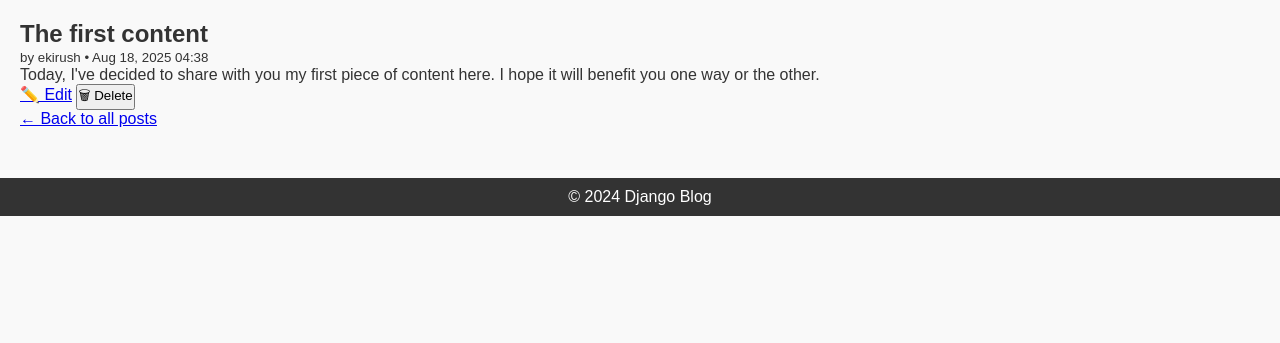
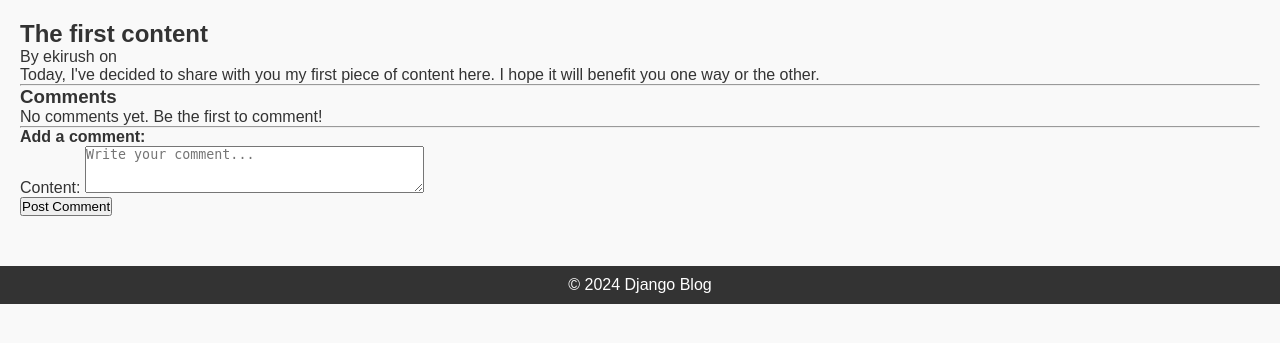
Before and after one commit to ekirush/Alx_DjangoLearnLab, a Django app: page /post/1/ in a window 1280 px wide. Shown: the part 41-384 px from the top of the page. Run offline with Django 5.2, Linux system fonts and the light colour scheme; a user stored in the database is signed in; data comes from the database, SQL or seed files in the repository; both versions use the stored data as it was after the commit.

Commit message:
Adding Comment Functionality to Blog Posts

```diff
--- a/django_blog/blog/forms.py
+++ b/django_blog/blog/forms.py
@@ -1,7 +1,7 @@
 from django import forms
 from django.contrib.auth.models import User
 from django.contrib.auth.forms import UserCreationForm
-from .models import Profile, Post
+from .models import Profile, Post, Comment
 
 class UserRegisterForm(UserCreationForm):
     email = forms.EmailField(required=True)
@@ -34,3 +34,13 @@ class PostForm(forms.ModelForm):
             'title': forms.TextInput(attrs={'placeholder': 'Post title'}),
             'content': forms.Textarea(attrs={'rows': 8, 'placeholder': 'Write your post...'}),
         }
+
+
+# Comment Forms
+class CommentForm(forms.ModelForm):
+    class Meta:
+        model = Comment
+        fields = ['content']
+        widgets = {
+            'content': forms.Textarea(attrs={'rows': 3, 'placeholder': 'Write your comment...'}),
+        }
--- a/django_blog/blog/models.py
+++ b/django_blog/blog/models.py
@@ -2,6 +2,7 @@ from django.db import models
 from django.contrib.auth.models import User
 from django.db.models.signals import post_save
 from django.dispatch import receiver
+from django.urls import reverse
 
 class Post(models.Model):
     title = models.CharField(max_length=200)
@@ -29,3 +30,18 @@ def create_or_update_user_profile(sender, instance, created, **kwargs):
         Profile.objects.create(user=instance)
     else:
         instance.profile.save()
+
+# Comment model
+class Comment(models.Model):
+    post = models.ForeignKey(Post, on_delete=models.CASCADE, related_name="comments")
+    author = models.ForeignKey(User, on_delete=models.CASCADE)
+    content = models.TextField()
+    created_at = models.DateTimeField(auto_now_add=True)
+    updated_at = models.DateField(auto_now=True)
+
+    def __str__(self):
+        return f'Comment by {self.author.username} on ({self.post.title})'
+
+    def get_absolute_url(self):
+        # Redirect to the post detail page after editing a comment
+        return reverse('post-detail', kwargs={'pk': self.post.pk})
--- a/django_blog/blog/templates/blog/post_detail.html
+++ b/django_blog/blog/templates/blog/post_detail.html
@@ -1,23 +1,58 @@
 {% extends "blog/base.html" %}
+{% load static %}
+
 {% block title %}{{ post.title }}{% endblock %}
+
 {% block content %}
-<article class="post">
-  <h1>{{ post.title }}</h1>
-  <small>by {{ post.author.username }} • {{ post.published_date|date:"M d, Y H:i" }}</small>
-  <div class="post-body">
-    <p>{{ post.content|linebreaks }}</p>
-  </div>
+<article class="post-detail">
+    <h2>{{ post.title }}</h2>
+    <p>By {{ post.author.username }} on {{ post.created_at|date:"Y-m-d H:i" }}</p>
+    <div class="post-content">
+        {{ post.content }}
+    </div>
+</article>
 
-  {% if user.is_authenticated and user == post.author %}
-    <div class="actions">
-      <a class="btn" href="{% url 'post-update' post.pk %}">✏️ Edit</a>
+<hr>
 
-      <form action="{% url 'post-delete' post.pk %}" method="post" style="display:inline;">
+<section class="comments">
+    <h3>Comments</h3>
+    {% if comments %}
+        <ul>
+            {% for comment in comments %}
+                <li>
+                    <p>
+                        <strong>{{ comment.author.username }}</strong>
+                        ({{ comment.created_at|date:"Y-m-d H:i" }}):
+                    </p>
+                    <p>{{ comment.content }}</p>
+
+                    {% if user == comment.author %}
+                        <p>
+                            <a href="{% url 'comment-update' comment.id %}">Edit</a> |
+                            <a href="{% url 'comment-delete' comment.id %}">Delete</a>
+                        </p>
+                    {% endif %}
+                </li>
+            {% endfor %}
+        </ul>
+    {% else %}
+        <p>No comments yet. Be the first to comment!</p>
+    {% endif %}
+</section>
+
+<hr>
+
+{% if user.is_authenticated %}
+<section class="add-comment">
+    <h4>Add a comment:</h4>
+    <form action="{% url 'comment-create' post.id %}" method="post">
         {% csrf_token %}
-        <button type="submit" class="btn btn-danger">🗑 Delete</button>
-      </form>
-    </div>
-  {% endif %}
-</article>
-<p><a href="{% url 'posts' %}">← Back to all posts</a></p>
+        {{ comment_form.as_p }}
+        <button type="submit">Post Comment</button>
+    </form>
+</section>
+{% else %}
+<p><a href="{% url 'login' %}">Login</a> to add a comment.</p>
+{% endif %}
+
 {% endblock %}
--- a/django_blog/blog/urls.py
+++ b/django_blog/blog/urls.py
@@ -2,7 +2,8 @@ from django.urls import path
 from . import views
 from django.contrib.auth import views as auth_views
 from .views import (
-    PostListView, PostDetailView, PostCreateView, PostUpdateView, PostDeleteView,
+    PostListView, PostDetailView, PostCreateView, PostUpdateView,
+    PostDeleteView,CommentUpdateView, CommentDeleteView, add_comment
     # ...plus your auth views (register, profile, etc.) if they live here
 )
 
@@ -19,4 +20,11 @@ urlpatterns = [
     path('post/<int:pk>/', PostDetailView.as_view(), name='post-detail'), # detail
     path('post/<int:pk>/update/', PostUpdateView.as_view(), name='post-update'), # update
     path('post/<int:pk>/delete/', PostDeleteView.as_view(), name='post-delete'), # delete
+    # ✅ Comment URLs
+    # path('post/<int:post_id>/comments/new/', PostDetailView.as_view(), name='comment-create'),
+    path('post/<int:post_id>/comments/new/', add_comment, name='comment-create'),
+    path('comment/<int:pk>/edit/', CommentUpdateView.as_view(), name='comment-update'),
+    path('comment/<int:pk>/delete/', CommentDeleteView.as_view(), name='comment-delete'),
+
+
 ]
--- a/django_blog/blog/views.py
+++ b/django_blog/blog/views.py
@@ -3,12 +3,11 @@ from django.contrib import messages
 from django.contrib.auth.decorators import login_required
 from django.contrib.auth import login
 from .forms import UserRegisterForm, UserUpdateForm, ProfileUpdateForm
-from .models import Post
 from django.contrib.auth.mixins import LoginRequiredMixin, UserPassesTestMixin
 from django.views.generic import ListView, DetailView, CreateView, UpdateView, DeleteView
 from django.urls import reverse_lazy
-from .models import Post
-from .forms import PostForm
+from .models import Post, Comment
+from .forms import PostForm, CommentForm
 
 def home(request):
     return render(request, 'blog/home.html')
@@ -68,6 +67,28 @@ class PostDetailView(DetailView):
     template_name = 'blog/post_detail.html'     # optional; defaults to blog/post_detail.html
     context_object_name = 'post'
 
+    def get_context_data(self, **kwargs):
+        context = super().get_context_data(**kwargs)
+        context["comments"] = self.object.comments.all().order_by("-created_at")
+        context["comment_form"] = CommentForm()
+        return context
+
+    def post(self, request, *args, **kwargs):
+        """Handle comment submission inside PostDetailView"""
+        self.object = self.get_object()
+        form = CommentForm(request.POST)
+        if form.is_valid():
+            comment = form.save(commit=False)
+            comment.post = self.object
+            comment.author = request.user
+            comment.save()
+            messages.success(request, "Your comment has been added.")
+            return redirect("post-detail", pk=self.object.pk)
+        else:
+            context = self.get_context_data()
+            context["comment_form"] = form
+            return self.render_to_response(context)
+
 # CREATE – must be logged in
 class PostCreateView(LoginRequiredMixin, CreateView):
     model = Post
@@ -97,3 +118,54 @@ class PostDeleteView(LoginRequiredMixin, UserPassesTestMixin, DeleteView):
     def test_func(self):
         post = self.get_object()
         return self.request.user == post.author
+
+
+# Comment Update
+from django.shortcuts import get_object_or_404, redirect
+from django.contrib.auth.decorators import login_required
+from .models import Post, Comment
+from .forms import CommentForm
+
+@login_required
+def add_comment(request, post_id):
+    post = get_object_or_404(Post, id=post_id)
+
+    if request.method == 'POST':
+        form = CommentForm(request.POST)
+        if form.is_valid():
+            comment = form.save(commit=False)
+            comment.author = request.user
+            comment.post = post
+            comment.save()
+            return redirect('post-detail', pk=post.id)
+    else:
+        form = CommentForm()
+
+    return render(request, 'blog/comment_form.html', {'form': form})
+
+
+class CommentUpdateView(LoginRequiredMixin, UserPassesTestMixin, UpdateView):
+    model = Comment
+    form_class = CommentForm
+    template_name = "blog/comment_form.html"
+
+    def form_valid(self, form):
+        form.instance.author = self.request.user
+        return super().form_valid(form)
+
+    def test_func(self):
+        comment = self.get_object()
+        return self.request.user == comment.author
+
+
+# Deleting comments
+class CommentDeleteView(LoginRequiredMixin, UserPassesTestMixin, DeleteView):
+    model = Comment
+    template_name = "blog/comment_confirm_delete.html"
+
+    def get_success_url(self):
+        return self.object.post.get_absolute_url()
+
+    def test_func(self):
+        comment = self.get_object()
+        return self.request.user == comment.author
```
Also changed, not shown: django_blog/blog/templates/blog/comment_confirm_delete.html (added, +14 -0 lines), django_blog/blog/templates/blog/comment_form.html (added, +12 -0 lines), django_blog/blog/migrations/0002_comment.py (added), django_blog/db.sqlite3.
